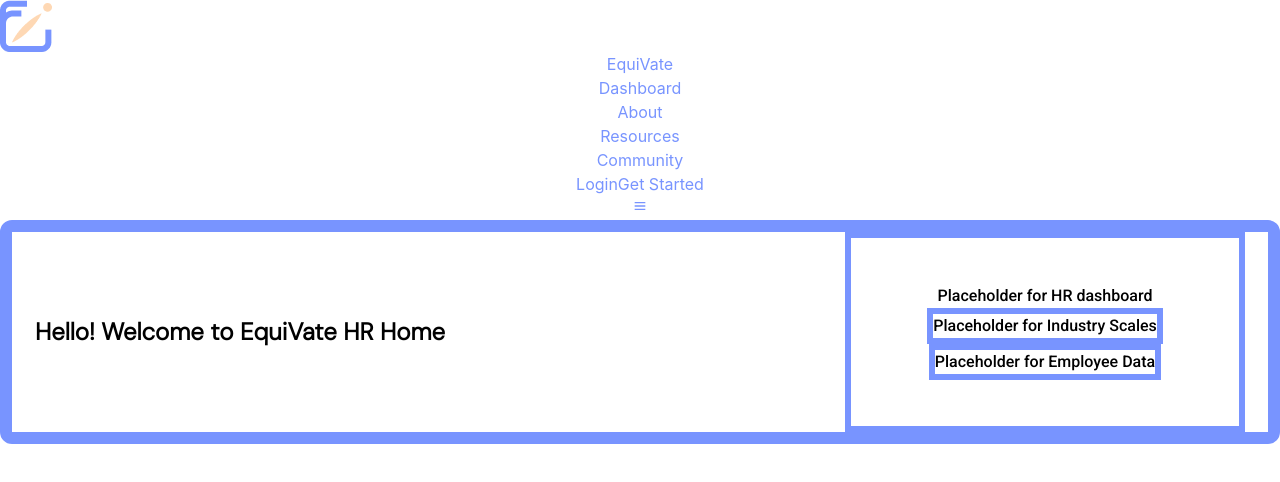
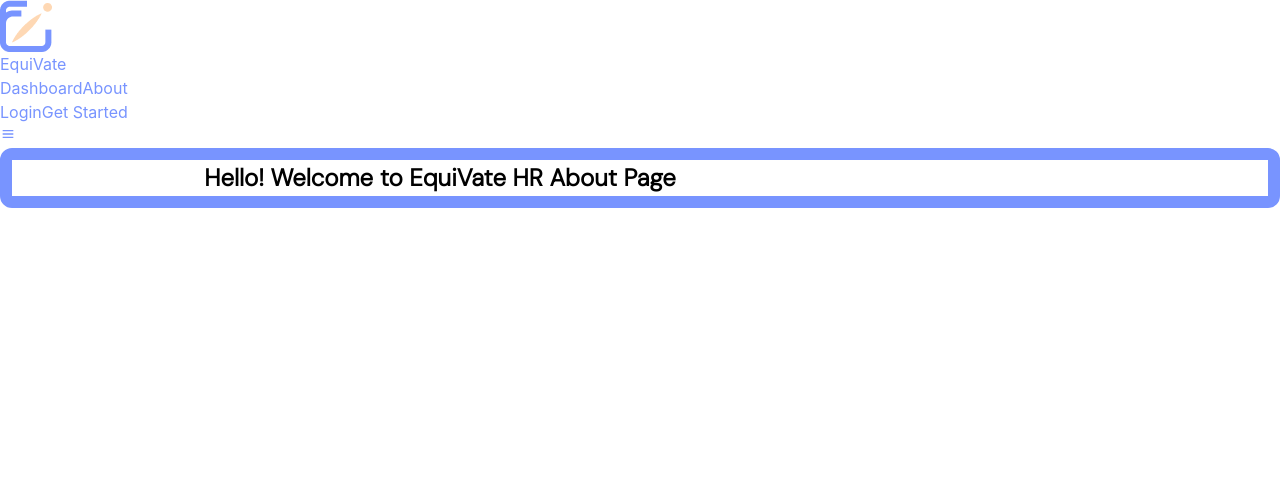
Before and after one commit to cherryontech/guava_dream_fall2023, a React (Create React App) app: page /about in a window 1280 px wide. Shown: the top 482 px of the page. Built offline with nearby package versions, Linux system fonts and the light colour scheme.

Commit message:
add redirect feature for navbar

```diff
--- /dev/null
+++ b/src/About.js
@@ -0,0 +1,16 @@
+import "./Pages/Dashboard/Dashboard.css"
+
+const About = () => {
+    return (
+        //Add Nav component
+        //Add SideMenu component
+        <section className="dashboard-page">
+            <h1 className="dashboard-title">Hello! Welcome to EquiVate HR About Page</h1>
+
+        </section>
+
+    )
+
+}
+
+export default About
--- a/src/App.js
+++ b/src/App.js
@@ -1,15 +1,20 @@
+import { BrowserRouter, Routes, Route } from 'react-router-dom';
 import './App.css';
 import Navbar from './Navbar';
-import './Firebase.js';
 import Dashboard from "./Pages/Dashboard/Dashboard.js";
+import About from "./About";
 
 function App() {
   return (
-    <div className="app">
-      <Navbar />
-      <Dashboard />
-    </div>
+    <BrowserRouter>
+    <Navbar />
+    <Routes>
+          <Route path="/" element={<Dashboard />} />
+          <Route path="/about" element={<About />} />
+    </Routes>
+    </BrowserRouter>
   );
+
 }
 
 export default App;
--- a/src/Navbar.js
+++ b/src/Navbar.js
@@ -1,4 +1,4 @@
-import { Link } from "react-scroll";
+import { NavLink } from 'react-router-dom';
 import {FaTimes} from 'react-icons/fa';
 import {BiMenu} from 'react-icons/bi';
 import { useState } from 'react';
@@ -13,18 +13,12 @@ const Navbar = () => {
     const content = <>
         <div className="lg:hidden block absolute top-16 w-full left-0 right-0 bg-slate-900 transition tc mt-5 bg-white">
             <ul className="text-center text-xl p-15 flex flex-col">
-                <Link spy={true} smooth={true} to="Dashboard">
-                    <li className="m-4 p-4 border-b border-violet-500 hover:bg-slate-800 hover:rounded w-9/10">Dashboard</li>
-                </Link>
-                <Link spy={true} smooth={true} to="About">
-                    <li className="m-4 p-4 border-b border-violet-500 hover:bg-slate-800 hover:rounded w-9/10">About</li>
-                </Link>
-                <Link spy={true} smooth={true} to="Package">
-                    <li className="m-4 p-4 border-b border-violet-500 hover:bg-slate-800 hover:rounded w-9/10">Resources</li>
-                </Link>
-                <Link spy={true} smooth={true} to="Book">
-                    <li className="m-4 p-4 border-b border-violet-500 hover:bg-slate-800 hover:rounded w-9/10">Community</li>
-                </Link>
+            <NavLink to="/">
+                Dashboard
+            </NavLink>
+            <NavLink to="/about">
+                About
+            </NavLink>
             </ul>
         </div>
     </>
@@ -38,19 +32,12 @@ const Navbar = () => {
                 <div className="lg:flex md:flex lg: flex-1 items-center justify-end font-normal hidden">
                     <div className="flex gap-8 mr-6 text-[18px]">
                         <ul className="flex gap-2 mt-1">
-                            <Link spy={true} smooth={true} to="Dashboard">
-                            <li className="hover:text-fuchsia-600 transtion hover:border-fuchsia-600 cursor-pointer whitespace-nowrap">Dashboard</li>
-                            </Link>
-                            <Link spy={true} smooth={true} to="About">
-                                <li className="hover:text-fuchsia-600 transtion hover:border-fuchsia-600 cursor-pointer whitespace-nowrap">About</li>
-                            </Link>
-                            <Link spy={true} smooth={true} to="Package">
-                                <li className="hover:text-fuchsia-600 transtion hover:border-fuchsia-600 cursor-pointer whitespace-nowrap">Resources</li>
-                            </Link>
-                            <Link spy={true} smooth={true} to="Book">
-                                <li className="hover:text-fuchsia-600 transtion hover:border-fuchsia-600 cursor-pointer whitespace-nowrap">Community</li>
-                            </Link>
-
+                        <NavLink to="/">
+                            Dashboard
+                        </NavLink>
+                        <NavLink to="/about">
+                            About
+                        </NavLink>
                         </ul>
                         <button className="rounded-full border-indigo-400 border-solid border-2 p-1">
                                 Login
```
